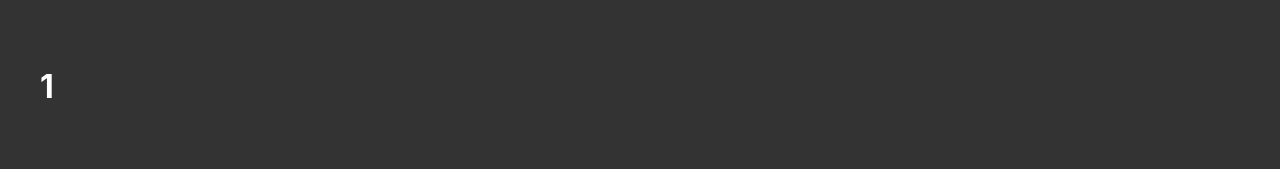
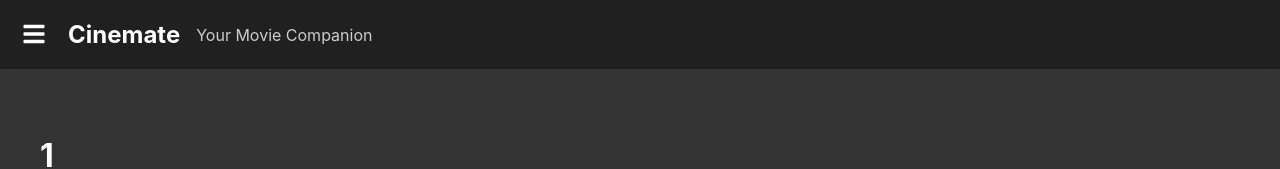
Before and after one commit to RJoshi141/cinemate, a React (Create React App) app in the folder client/: page /actor/1/1 in a window 1280 px wide. Shown: the top 169 px of the page. Built offline with nearby package versions, Linux system fonts and the light colour scheme; no server answers.

Commit message:
side nav bar + ui

```diff
--- a/client/package.json
+++ b/client/package.json
@@ -14,6 +14,7 @@
     "axios": "^1.7.7",
     "react": "^18.3.1",
     "react-dom": "^18.3.1",
+    "react-icons": "^5.3.0",
     "react-router-dom": "^6.28.0",
     "react-scripts": "5.0.1",
     "typescript": "^4.9.5",
--- a/client/src/App.css
+++ b/client/src/App.css
@@ -5,6 +5,26 @@
   background-color: #1e1e1e;
   padding: 20px;
 }
+
+.overlay {
+  position: fixed;
+  top: 0;
+  left: 0;
+  width: 100%;
+  height: 100%;
+  background-color: rgba(0, 0, 0, 0.5);
+  opacity: 0;
+  transition: opacity 0.3s ease;
+  z-index: 100;
+  pointer-events: none;
+}
+
+.overlay.dimmed {
+  opacity: 1;
+  pointer-events: auto;
+}
+
+
 
 /* Styling for loading and error messages with spinner */
 .loading {
--- a/client/src/App.tsx
+++ b/client/src/App.tsx
@@ -3,15 +3,17 @@ import { BrowserRouter as Router, Route, Routes } from 'react-router-dom';
 import MovieList from './components/MovieList';
 import ActorMovies from './components/ActorMovies';
 import MovieDetail from './components/MovieDetail';
-import './App.css'; // Import the CSS file here
+import Header from './components/Header';
+import './App.css';
 
 const App: React.FC = () => {
   return (
     <Router>
+      <Header />
       <Routes>
         <Route path="/" element={<MovieList />} />
         <Route path="/movie/:id" element={<MovieDetail />} />
-        <Route path="/actor/:actorId/:actorName" element={<ActorMovies />} /> {/* New Route */}
+        <Route path="/actor/:actorId/:actorName" element={<ActorMovies />} />
       </Routes>
     </Router>
   );
--- /dev/null
+++ b/client/src/components/Header.css
@@ -0,0 +1,34 @@
+.header {
+  display: flex;
+  align-items: center;
+  justify-content: start;
+  padding: 1rem;
+  background-color: #202020;
+  color: #fff;
+}
+
+.logo {
+  font-size: 1.5rem;
+  font-weight: bold;
+  margin-left: 1rem;
+}
+
+.tagline {
+  font-size: 1rem;
+  color: #ccc;
+  margin-left: 1rem;
+}
+
+.menu-icon {
+  background: none;
+  border: none;
+  color: #fff;
+  font-size: 1.5rem;
+  cursor: pointer;
+  margin-top: 5px; /* Move the icon down */
+  transition: color 0.3s ease;
+}
+
+.menu-icon:hover {
+  color: #00ccff;
+}
--- /dev/null
+++ b/client/src/components/Header.tsx
@@ -0,0 +1,38 @@
+import React, { useState, useEffect } from 'react';
+import { FaBars, FaTimes } from 'react-icons/fa';
+import Sidebar from './Sidebar';
+import './Header.css';
+
+const Header: React.FC = () => {
+  const [isSidebarOpen, setSidebarOpen] = useState(false);
+
+  const toggleSidebar = () => setSidebarOpen(!isSidebarOpen);
+
+  // Close sidebar on clicking outside
+  useEffect(() => {
+    const handleOutsideClick = (e: MouseEvent) => {
+      const target = e.target as HTMLElement;
+      if (isSidebarOpen && !target.closest('.sidebar') && !target.closest('.menu-icon')) {
+        setSidebarOpen(false);
+      }
+    };
+    document.addEventListener('mousedown', handleOutsideClick);
+    return () => document.removeEventListener('mousedown', handleOutsideClick);
+  }, [isSidebarOpen]);
+
+  return (
+    <>
+      <header className="header">
+        <button onClick={toggleSidebar} className="menu-icon">
+          {isSidebarOpen ? <FaTimes /> : <FaBars />}
+        </button>
+        <div className="logo">Cinemate</div>
+        <div className="tagline">Your Movie Companion</div>
+      </header>
+      <Sidebar isOpen={isSidebarOpen} onClose={toggleSidebar} />
+      <div className={`overlay ${isSidebarOpen ? 'dimmed' : ''}`} />
+    </>
+  );
+};
+
+export default Header;
--- /dev/null
+++ b/client/src/components/Sidebar.css
@@ -0,0 +1,54 @@
+/* Sidebar Styles */
+.sidebar {
+  position: fixed;
+  top: 0;
+  left: 0;
+  width: 250px;
+  height: 100%;
+  background-color: #111;
+  color: #fff;
+  padding-top: 60px;
+  transform: translateX(-100%);
+  transition: transform 0.3s ease;
+  z-index: 200;
+}
+
+.sidebar.open {
+  transform: translateX(0);
+}
+
+.sidebar nav a {
+  display: flex;
+  align-items: center; /* Vertically align icon and text */
+  padding: 1rem;
+  color: #cccccc;
+  text-decoration: none;
+  font-size: 1rem;
+}
+
+.sidebar nav a:hover {
+  background-color: #333;
+  color: #00ccff;
+}
+
+.sidebar nav a svg {
+  margin-right: 10px; /* Add space between icon and text */
+  font-size: 1.25rem; /* Adjust icon size if needed */
+}
+
+/* Close Button Styles */
+.close-btn {
+  position: absolute;
+  top: 1rem;
+  right: 1rem;
+  font-size: 1.5rem;
+  background: none;
+  border: none;
+  color: #fff;
+  cursor: pointer;
+  transition: color 0.3s ease;
+}
+
+.close-btn:hover {
+  color: #00ccff;
+}
--- /dev/null
+++ b/client/src/components/Sidebar.tsx
@@ -0,0 +1,29 @@
+import React from 'react';
+import { Link } from 'react-router-dom';
+import { FaHome, FaStar, FaList, FaFilm, FaUser, FaVideo, FaCog, FaInfoCircle } from 'react-icons/fa';
+import './Sidebar.css';
+
+interface SidebarProps {
+  isOpen: boolean;
+  onClose: () => void;
+}
+
+const Sidebar: React.FC<SidebarProps> = ({ isOpen, onClose }) => {
+  return (
+    <div className={`sidebar ${isOpen ? 'open' : ''}`}>
+      <button className="close-btn" onClick={onClose}>✕</button>
+      <nav>
+        <Link to="/" onClick={onClose}><FaHome /> Home</Link>
+        <Link to="/favorites" onClick={onClose}><FaStar /> Favorites</Link>
+        <Link to="/watchlist" onClick={onClose}><FaList /> Watchlist</Link>
+        <Link to="/genres" onClick={onClose}><FaFilm /> Genres</Link>
+        <Link to="/actors" onClick={onClose}><FaUser /> Actors</Link>
+        <Link to="/directors" onClick={onClose}><FaVideo /> Directors</Link>
+        <Link to="/settings" onClick={onClose}><FaCog /> Settings</Link>
+        <Link to="/about" onClick={onClose}><FaInfoCircle /> About</Link>
+      </nav>
+    </div>
+  );
+};
+
+export default Sidebar;
```
Also changed, not shown: 1 other file (tests, documents, lock files or other folders).
